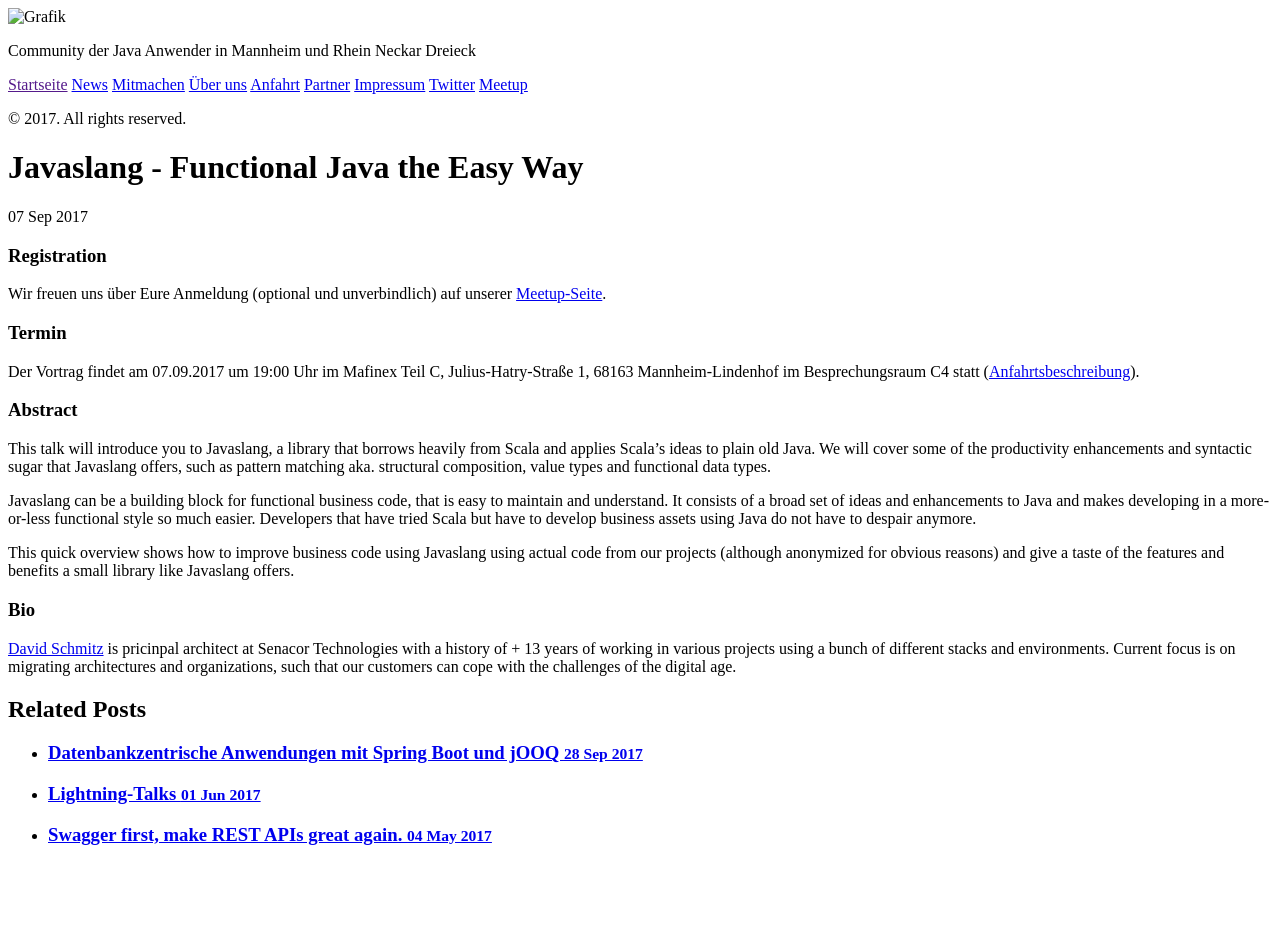
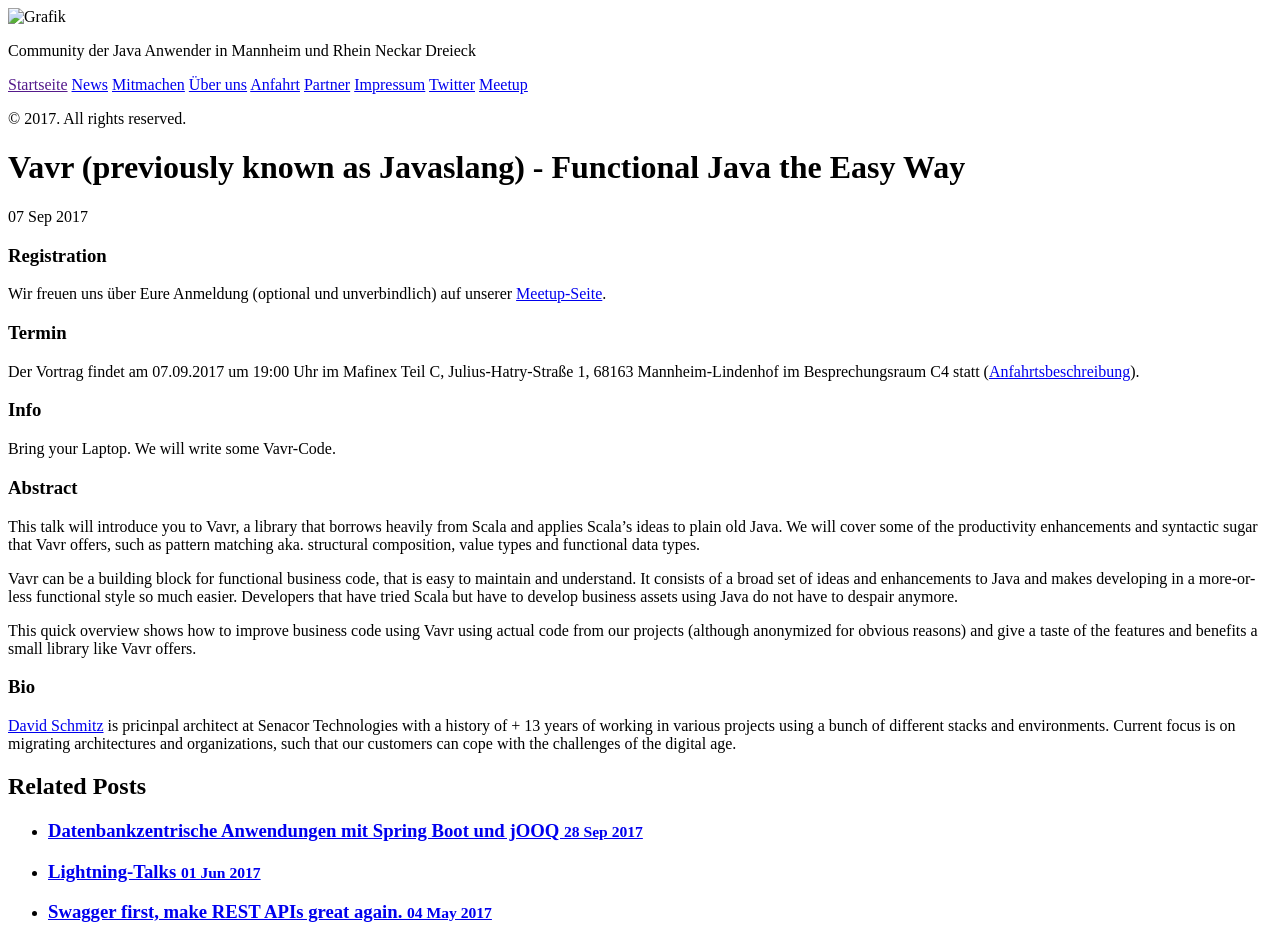
Before and after one commit to majug/majug.github.io, a Jekyll site: the page built from _posts/2017-09-07-Javaslang-Functional-Java-the-Easy-Way.md, in a window 1280 px wide. Built offline with Jekyll 4.4.1, drawn with Linux system fonts in a browser that asks for light colours; before the commit the page ends 900 px from its top, so only the background shows below that.

Commit message:
Javaslang is now Vavr, bring Laptop

```diff
--- a/_posts/2017-09-07-Javaslang-Functional-Java-the-Easy-Way.md
+++ b/_posts/2017-09-07-Javaslang-Functional-Java-the-Easy-Way.md
@@ -1,6 +1,6 @@
 ---
 layout: post
-title: Javaslang - Functional Java the Easy Way
+title: Vavr (previously known as Javaslang) - Functional Java the Easy Way
 speaker: David Schmitz
 state: startpage
 ---
@@ -13,13 +13,17 @@ Wir freuen uns über Eure Anmeldung (optional und unverbindlich) auf unserer [Me
 
 Der Vortrag findet am 07.09.2017 um 19:00 Uhr im Mafinex Teil C, Julius-Hatry-Straße 1, 68163 Mannheim-Lindenhof im Besprechungsraum C4 statt ([Anfahrtsbeschreibung](http://www.mafinex.de/wp-content/uploads/2013/08/Verkehrsfuehrung_2-BA_ab-Sommer-2013.pdf)).
 
+### Info
+
+Bring your Laptop. We will write some Vavr-Code.
+
 ### Abstract
 
-This talk will introduce you to Javaslang, a library that borrows heavily from Scala and applies Scala's ideas to plain old Java. We will cover some of the productivity enhancements and syntactic sugar that Javaslang offers, such as pattern matching aka. structural composition, value types and functional data types.
+This talk will introduce you to Vavr, a library that borrows heavily from Scala and applies Scala's ideas to plain old Java. We will cover some of the productivity enhancements and syntactic sugar that Vavr offers, such as pattern matching aka. structural composition, value types and functional data types.
 
-Javaslang can be a building block for functional business code, that is easy to maintain and understand. It consists of a broad set of ideas and enhancements to Java and makes developing in a more-or-less functional style so much easier. Developers that have tried Scala but have to develop business assets using Java do not have to despair anymore.
+Vavr can be a building block for functional business code, that is easy to maintain and understand. It consists of a broad set of ideas and enhancements to Java and makes developing in a more-or-less functional style so much easier. Developers that have tried Scala but have to develop business assets using Java do not have to despair anymore.
 
-This quick overview shows how to improve business code using Javaslang using actual code from our projects (although anonymized for obvious reasons) and give a taste of the features and benefits a small library like Javaslang offers.
+This quick overview shows how to improve business code using Vavr using actual code from our projects (although anonymized for obvious reasons) and give a taste of the features and benefits a small library like Vavr offers.
 
 ### Bio
 
```
